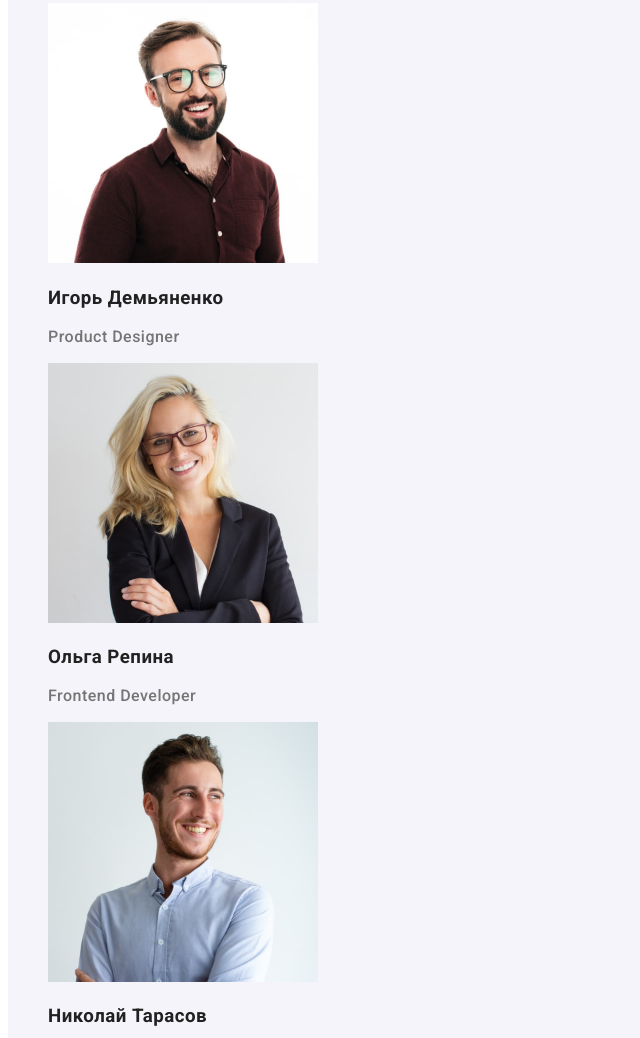
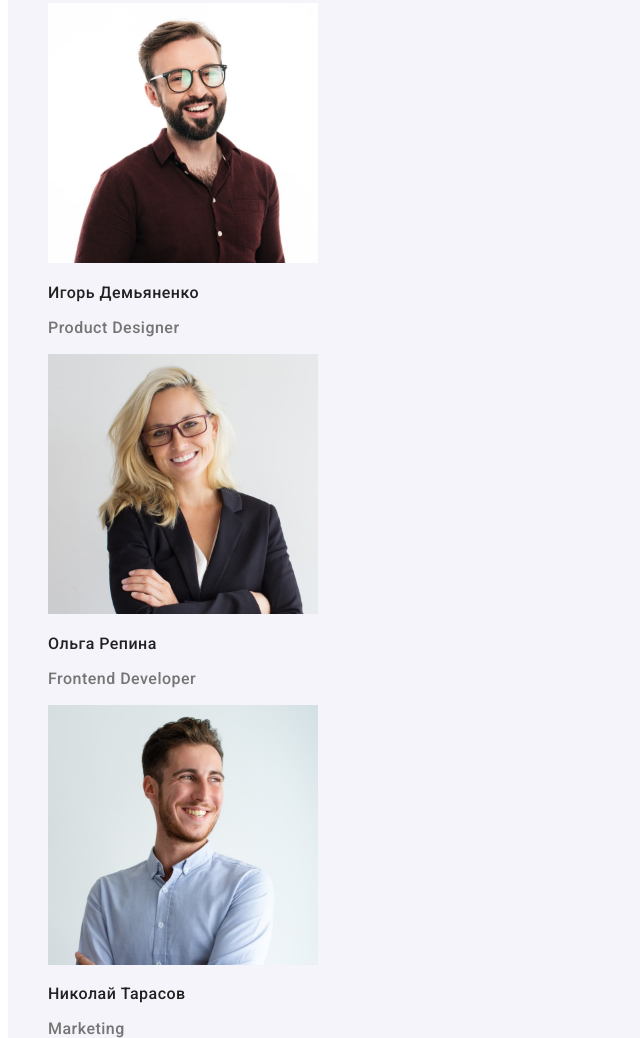
Before and after one commit to dimadimaya/goit-markup-hw-02, a plain HTML site: page index.html in a window 1280 px wide. Shown: the part 1762-2800 px from the top of the page, without its empty margins (0-640 px from the left). Drawn offline with Linux system fonts and the light colour scheme.

Commit message:
Правки
1 Додав стилі до заголовоків в секції Наша команда
2 Задав правильний шрифт до кнопок на сторінці Портфоліо
3 Обєднав в одну секцію два списки на сторінці Портфоліо

```diff
--- a/css/style.css
+++ b/css/style.css
@@ -141,6 +141,14 @@ main {
   line-height: 1.18;
 }
 
+.team h3 {
+  font-weight: 500;
+  font-size: 16px;
+  line-height: 1.18;
+  letter-spacing: 0.03em;
+  color: var(--primary-text-color);
+}
+
 .team p {
   color: var(--secondary-text-color);
   font-size: 16px;
@@ -189,10 +197,14 @@ address {
 button {
   background-color: #f5f4fa;
   color: var(--primary-text-color);
+
+  font-family: 'Roboto';
   font-weight: 500;
   font-size: 16px;
   line-height: 1.62;
   cursor: pointer;
+  text-align: center;
+  letter-spacing: 0.03em;
 }
 
 button:hover {
```
Also changed, not shown: portfolio.html (+2 -0 lines).
